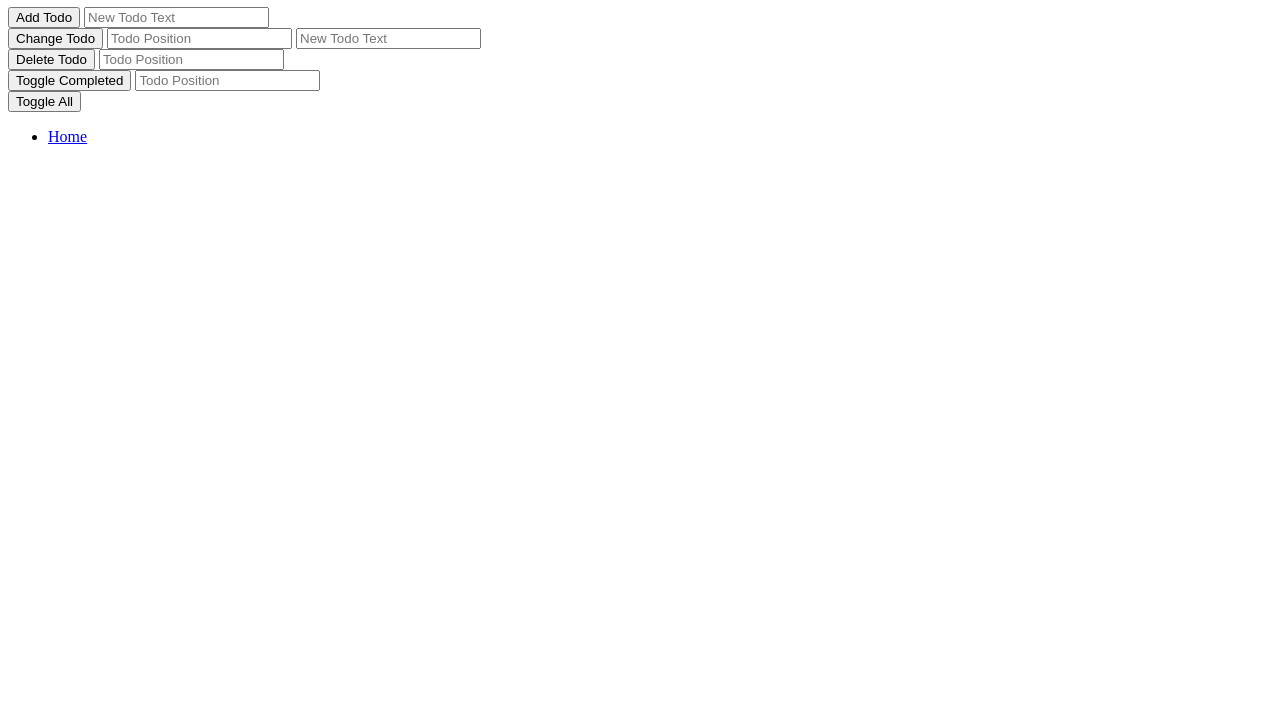
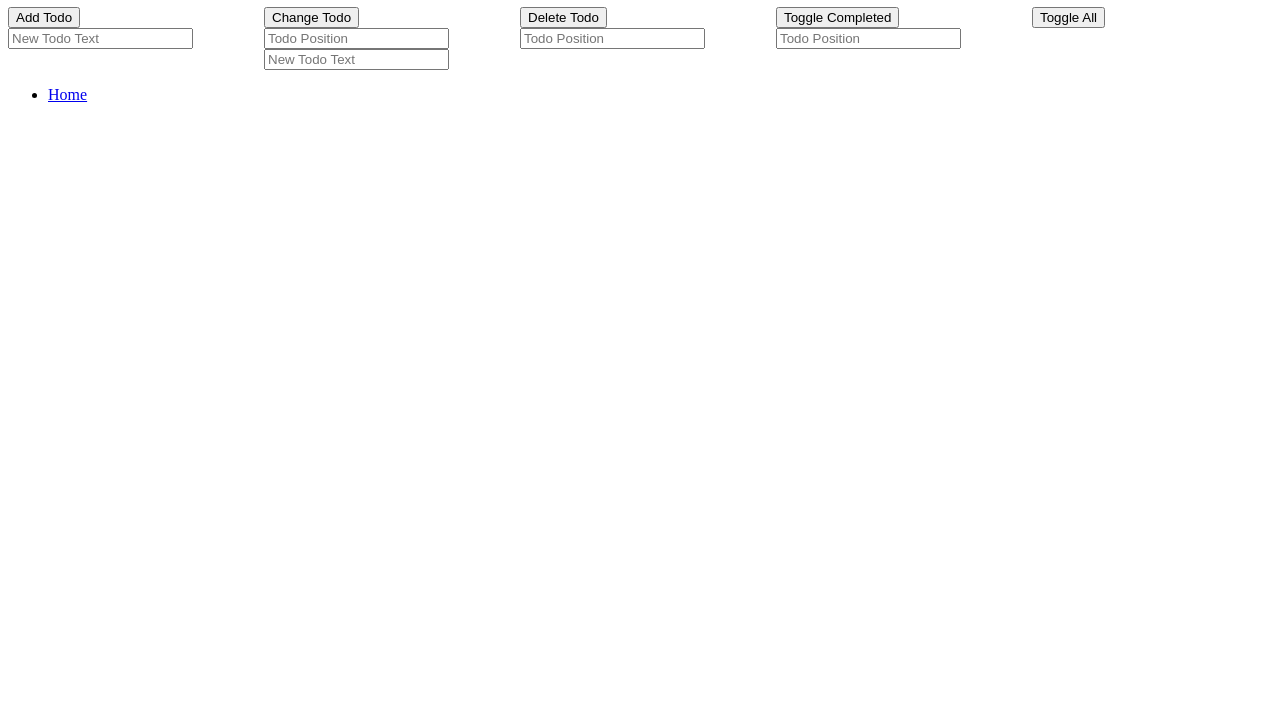
Before and after one commit to JaesonWatts/jaesonwatts.old, a plain HTML site: page todoApp.html in a window 1280 px wide. Shown: the part 73-800 px from the top of the page. Drawn offline with Linux system fonts and the light colour scheme.

Commit message:
updated todoApp.html to work with new css stylings

```diff
--- a/todoApp.html
+++ b/todoApp.html
@@ -3,35 +3,37 @@
 <html>
   <head>
     <title>Jaeson's Todo App</title>
+    <link rel="stylesheet" type="text/css" href="/css/todoApp.css">
   </head>
 
   <body>
     <h1>Todo List</h1>
-
-    <div>
+  <section class="basic-grid">
+    <div class="card">
       <button onclick="handlers.addTodo()">Add Todo</button>
       <input type="text" id="addTodoTextInput" placeholder="New Todo Text">
     </div>
 
-    <div>
+    <div class="card">
       <button onclick="handlers.changeTodo()">Change Todo</button>
       <input id="changeTodoPositionInput" type="number" placeholder="Todo Position">
       <input id="changeTodoTextInput" type="text" placeholder="New Todo Text">
     </div>
 
-    <div>
+    <div class="card">
       <button onclick="handlers.deleteTodo()">Delete Todo</button>
       <input id="deleteTodoPositionInput" type="number" placeholder="Todo Position">
     </div>
 
-    <div>
+    <div class="card">
       <button onclick="handlers.toggleCompleted()">Toggle Completed</button>
       <input id="toggleCompletedPositionInput" type="number" placeholder="Todo Position">
     </div>
 
-    <div>
+    <div class="card">
       <button onclick="handlers.toggleAll()">Toggle All</button>
     </div>
+   </section>
 
    <ul>
    </ul>
```
